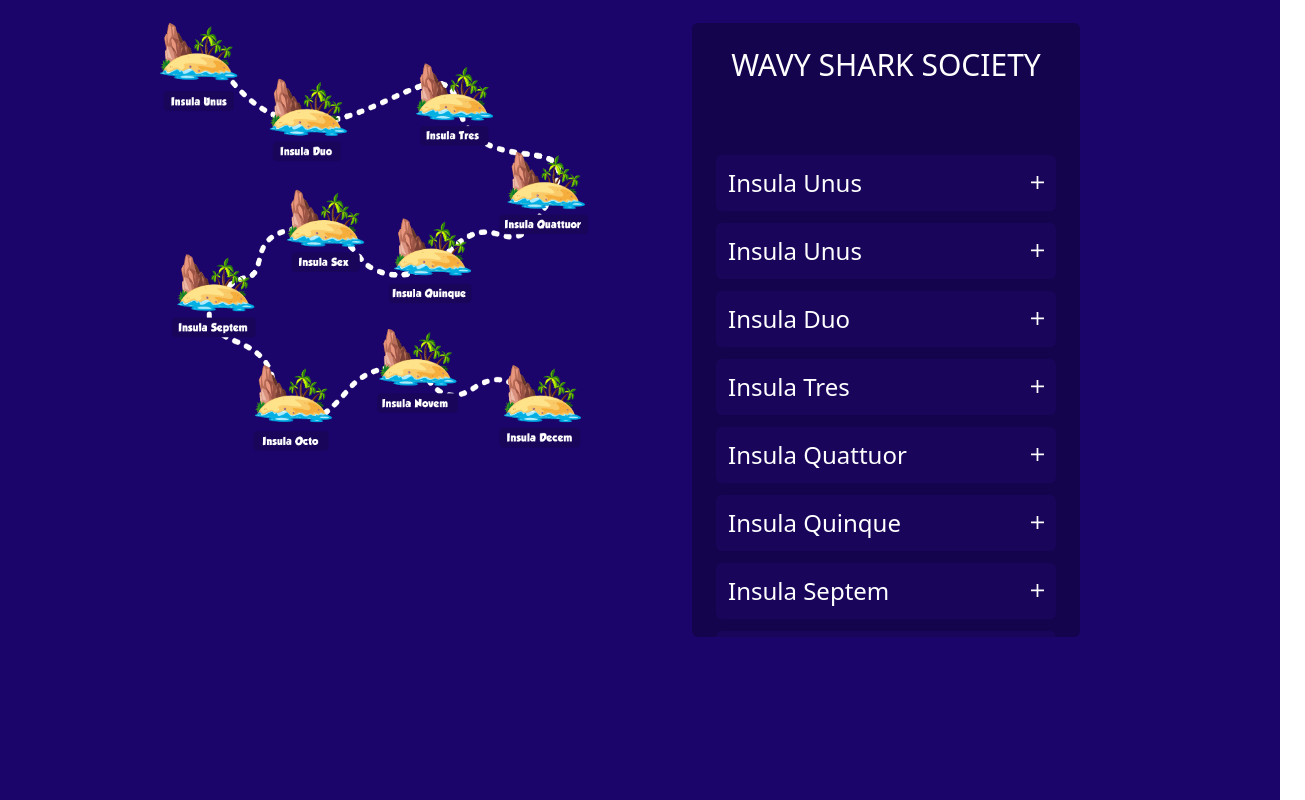
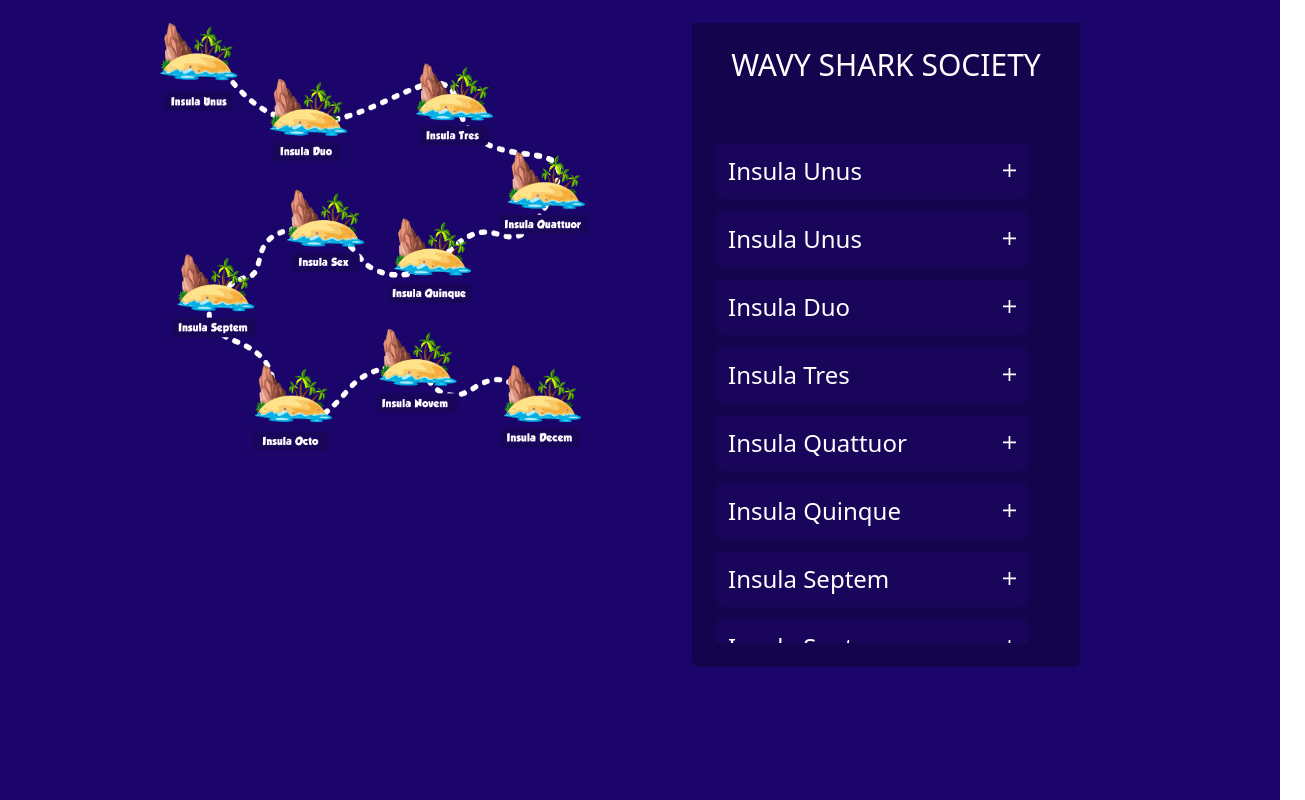
Before and after one commit to alif33/WAVY, a Next.js app: page / in a window 1280 px wide. Shown: the part 3400-4200 px from the top of the page, 1305 px wide, since content can reach past the window. Built offline with nearby package versions, Linux system fonts and the light colour scheme.

Commit message:
roadmap scroll fix

```diff
--- a/components/OpenSea/OpenSlider.jsx
+++ b/components/OpenSea/OpenSlider.jsx
@@ -89,6 +89,13 @@ const OpenSlider = () => {
         },
       },
       {
+        breakpoint: 900,
+        settings: {
+          slidesToShow: 3,
+          slidesToScroll: 1,
+        },
+      },
+      {
         breakpoint: 600,
         settings: {
           slidesToShow: 2,
--- a/components/Roadmap/List.jsx
+++ b/components/Roadmap/List.jsx
@@ -11,7 +11,7 @@ const List = ({ list }) => {
     <>
       <li
         onClick={() => handleCollapse(list.id)}
-        className="bg-[#19065b] p-3 rounded-md my-3"
+        className="bg-[#19065b] p-3 rounded-md my-3 mr-7"
       >
         <div className="flex justify-between items-center cursor-pointer text-2xl    ">
           {list.title}{" "}
--- a/components/Roadmap/Roadmap.jsx
+++ b/components/Roadmap/Roadmap.jsx
@@ -38,12 +38,27 @@ const dataList = [
     text: "Welcome to the society we will become the most exlusive underwate organization in the  metavers. wavy sharks public mint is coming soon the presale datewill be announceda as soon as we complete all the back-end work for the project.",
   },
   {
-    id: 7,
+    id: 8,
     title: "Insula Septem",
     text: "Welcome to the society we will become the most exlusive underwate organization in the  metavers. wavy sharks public mint is coming soon the presale datewill be announceda as soon as we complete all the back-end work for the project.",
   },
   {
-    id: 7,
+    id: 9,
+    title: "Insula Septem",
+    text: "Welcome to the society we will become the most exlusive underwate organization in the  metavers. wavy sharks public mint is coming soon the presale datewill be announceda as soon as we complete all the back-end work for the project.",
+  },
+  {
+    id: 9,
+    title: "Insula Septem",
+    text: "Welcome to the society we will become the most exlusive underwate organization in the  metavers. wavy sharks public mint is coming soon the presale datewill be announceda as soon as we complete all the back-end work for the project.",
+  },
+  {
+    id: 9,
+    title: "Insula Septem",
+    text: "Welcome to the society we will become the most exlusive underwate organization in the  metavers. wavy sharks public mint is coming soon the presale datewill be announceda as soon as we complete all the back-end work for the project.",
+  },
+  {
+    id: 9,
     title: "Insula Septem",
     text: "Welcome to the society we will become the most exlusive underwate organization in the  metavers. wavy sharks public mint is coming soon the presale datewill be announceda as soon as we complete all the back-end work for the project.",
   },
@@ -63,12 +78,12 @@ const Roadmap = () => {
             <Image width={700} height={700} src={img} alt="" />
           </div>
           <div className="pr-0 lg:p-10">
-            <div className="bg-[#14044d]  rounded-md h-4/5 before:relative overflow-y-scroll overscroll-y-contain">
+            <div className="bg-[#14044d]  rounded-md ">
               <h1 className="uppercase text-3xl bg-[#14044d] py-6 text-white text-center sticky top-0">
                 Wavy Shark Society
               </h1>
-              <div className="p-6">
-                <ul className="text-white mt-6">
+              <div className="p-6 ">
+                <ul className="text-white  h-[32rem] before:relative scrollbar-thin scrollbar-thumb-lime-500 scrollbar-track-gray-900 overflow-y-scroll  scrollbar-track-rounded-full">
                   {dataList.map((item, i) => (
                     <List list={item} key={i} />
                   ))}
--- a/components/footer/Footer.jsx
+++ b/components/footer/Footer.jsx
@@ -6,7 +6,7 @@ import BottomFooter from "./BottomFooter";
 const Footer = () => {
   return (
     <section className="">
-      <div className="bg-[#1c056a] pt-12">
+      <div className="bg-[#1c056a] pt-12 sm:pt-0">
         <div className="lg:ml-60 ">
           <div className="lg:grid lg:grid-cols-12 overflow-hidden">
             <div className="flex items-center col-span-4 px-12 lg:px-0">
--- a/layouts/MainLayout.jsx
+++ b/layouts/MainLayout.jsx
@@ -1,23 +1,16 @@
-import React, { useEffect } from 'react';
-import Footer from '../components/footer/Footer';
-import Navigation from '../components/navigation/Navigation';
-import Head from 'next/head';
-
+import React, { useEffect } from "react";
+import Footer from "../components/footer/Footer";
+import Navigation from "../components/navigation/Navigation";
 
 const MainLayout = ({ children }) => {
-
   useEffect(() => {
-        window.scrollTo(0, 0)
-    }, [])
+    window.scrollTo(0, 0);
+  }, []);
 
   return (
     <React.Fragment>
       <Navigation />
-            <main>
-                {
-                    children
-                }
-            </main>
+      <main className="overflow-hidden">{children}</main>
       <Footer />
     </React.Fragment>
   );
--- a/package.json
+++ b/package.json
@@ -22,6 +22,7 @@
     "eslint": "8.12.0",
     "eslint-config-next": "12.1.2",
     "postcss": "^8.4.12",
+    "tailwind-scrollbar": "^1.3.1",
     "tailwindcss": "^3.0.23"
   }
 }
--- a/tailwind.config.js
+++ b/tailwind.config.js
@@ -6,5 +6,11 @@ module.exports = {
   theme: {
     extend: {},
   },
-  plugins: [],
-}
+  plugins: [
+
+    require('tailwind-scrollbar')
+  ],
+  variants: {
+    scrollbar: ['dark', 'rounded']
+  }
+};
```
Also changed, not shown: 1 other file (tests, documents, lock files or other folders). Lines whose indentation alone changed are shown as unchanged.
